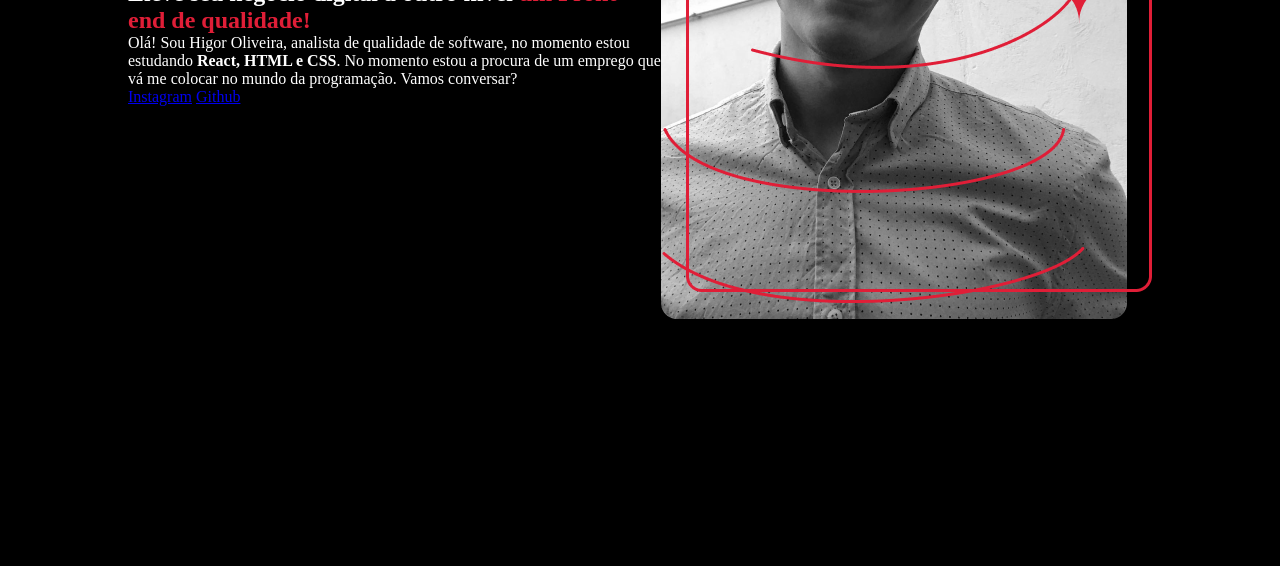
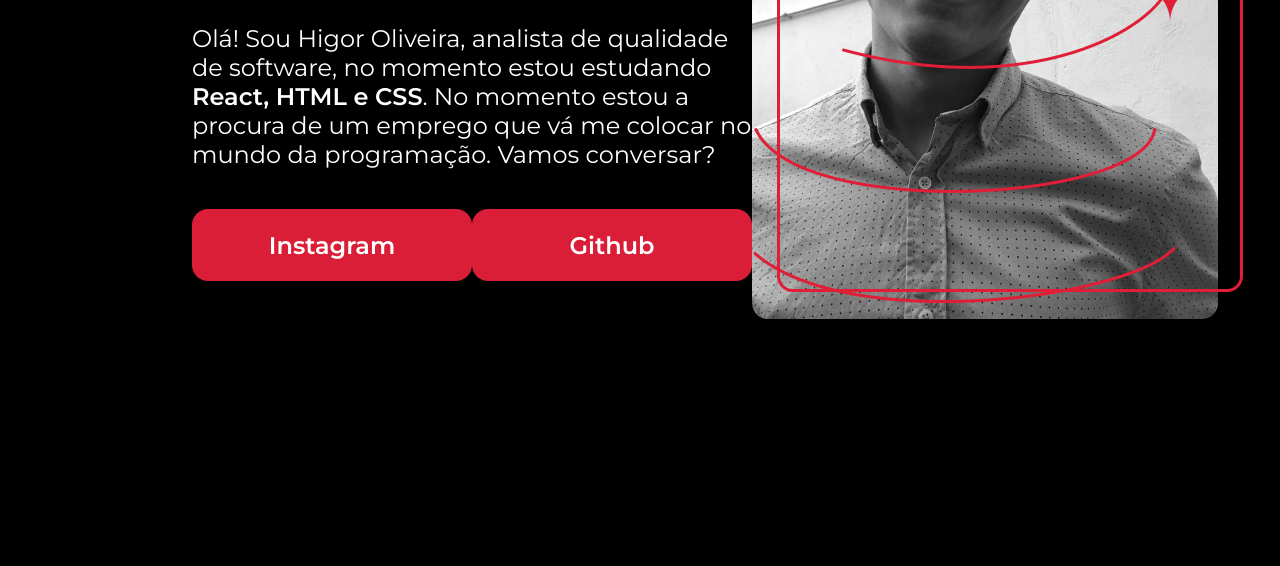
Before and after one commit to higor-s-o/Curso-HTML, a plain HTML site: page portifolio-main/index.html in a window 1280 px wide. Shown: the part 362-928 px from the top of the page. Drawn offline with nearby package versions, Linux system fonts and the light colour scheme.

Commit message:
Adicionando display flex e organizando conteudo

```diff
--- a/portifolio-main/index.html
+++ b/portifolio-main/index.html
@@ -14,11 +14,13 @@
     </header>
 
     <main class="apresentacao">
-        <section >
-            <h1>Eleve seu negócio digital a outro nível <strong class="destaca-strong"> um Front-end de qualidade!</strong></h1>
-            <p>Olá! Sou Higor Oliveira, analista de qualidade de software, no momento estou estudando <strong>React, HTML e CSS</strong>. No momento estou a procura de um emprego que vá me colocar no mundo da programação. Vamos conversar?</p>
-            <a class="botao" href="https://www.instagram.com/higor.s.o/">Instagram</a>
-            <a class="botao" href="//github.com/higor-s-o">Github</a>
+        <section class="apresentacao__conteudo">
+            <h1 class="apresentacao__conteudo__titulo">Eleve seu negócio digital a outro nível <strong class="destaca-strong"> um Front-end de qualidade!</strong></h1>
+            <p class="apresentacao__conteudo__texto">Olá! Sou Higor Oliveira, analista de qualidade de software, no momento estou estudando <strong>React, HTML e CSS</strong>. No momento estou a procura de um emprego que vá me colocar no mundo da programação. Vamos conversar?</p>
+            <div class="apresentacao__links">
+                <a class="apresentacao__links__link" href="https://www.instagram.com/higor.s.o/">Instagram</a>
+                <a class="apresentacao__links__link" href="https://www.github.com/higor-s-o">Github</a>
+            </div>
         </section>
         <img src="imagens/foto.png" alt="Foto do Higor Oliveira">
 
--- a/portifolio-main/style_css/style.css
+++ b/portifolio-main/style_css/style.css
@@ -1,3 +1,4 @@
+@import url('https://fonts.googleapis.com/css2?family=Krona+One&family=Montserrat:wght@400;600&display=swap');
 *{
     margin: 0;
     padding: 0;
@@ -15,12 +16,44 @@ body{
 }
 
 .apresentacao{
-    margin: 10%;
+    margin: 10% 15%;
     display: flex;
     align-items: center;
     justify-content: space-between;
 }
 
-.botao{
+.apresentacao__conteudo{
+    width: 615px;
+    display: flex;
+    flex-direction: column;
+    gap: 40px;
+}
+
+.apresentacao__conteudo__titulo{
+    font-size: 36px;
+    font-family:'Krona One', sans-serif;
 
 }
+
+.apresentacao__conteudo__texto{
+    font-size: 24px;
+    font-family: 'Montserrat', sans-serif;
+}
+
+.apresentacao__links{
+    display: flex;
+    justify-content: space-between;
+}
+
+.apresentacao__links__link{
+    background-color: #DA1E37;
+    width: 280px;
+    text-align: center;
+    border-radius: 16px;
+    font-size: 24px;
+    font-weight: 600;
+    padding: 21.5px 0;
+    text-decoration: none;
+    color: #FFF;
+    font-family: 'Montserrat', sans-serif;
+}
```
